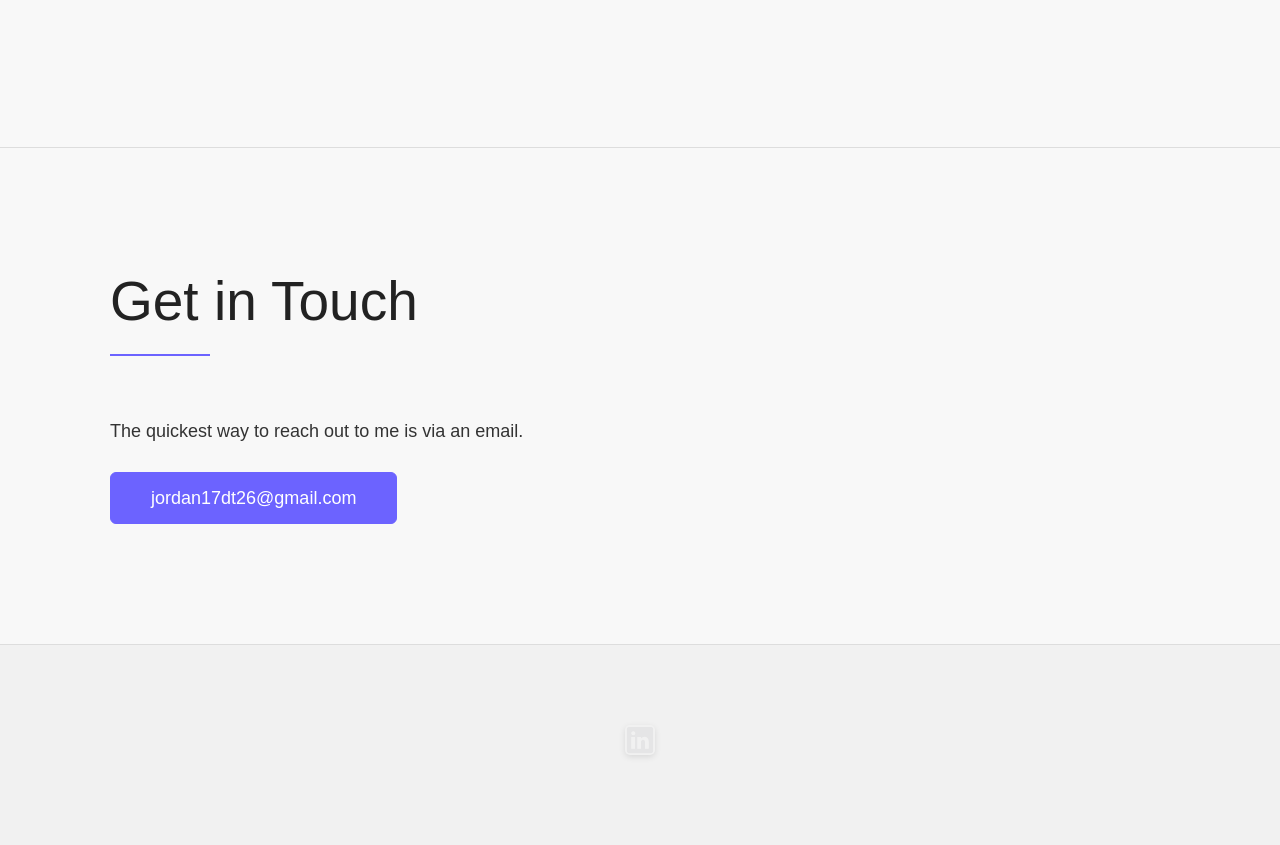
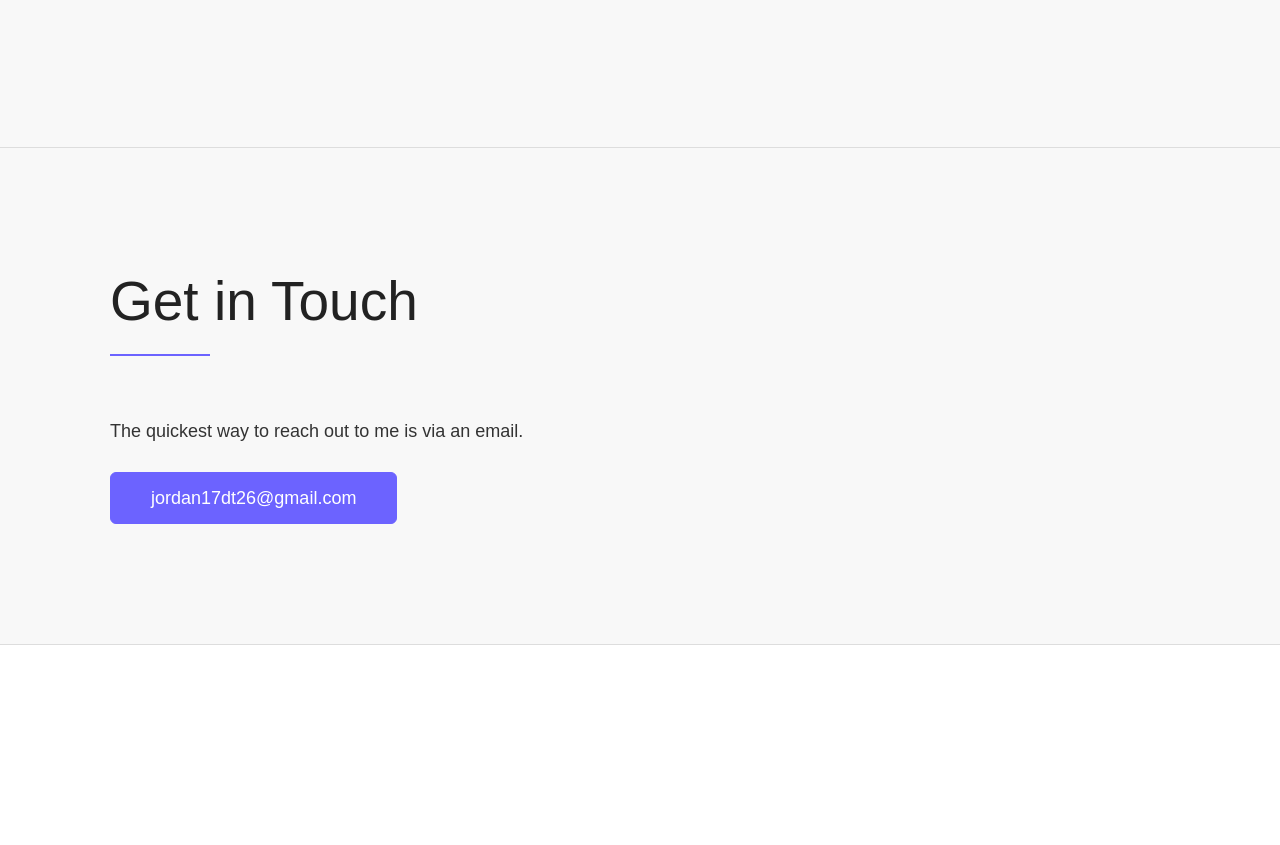
Before and after one commit to jtdt3/github-portfolio, a plain HTML site: page index.html in a window 1280 px wide. Shown: the part 5825-6670 px from the top of the page. After the commit the page ends 6470 px from the top, so only its background shows below. Drawn offline with Linux system fonts and the light colour scheme; a script that the page names is missing; a web font is replaced by a local one.

Commit message:
Update index.html

```diff
--- a/index.html
+++ b/index.html
@@ -175,18 +175,7 @@
 
   <!-- ***** Footer ***** -->
 
-  <footer role="contentinfo" class="footer">
-    <div class="row">
-      <!-- Update the links to point to your accounts -->
-      <ul class="footer__social-links">
-        <li class="footer__social-link-item">
-          <a href="https://linkedin.com/in/jordan-tha ">
-            <img src="./images/linkedin.svg" title="Link to Linkedin Profile" class="footer__social-image" alt="Linkedin">
-          </a>
-        </li>
-      </ul>
-    </div>
-  </footer>
+
 
   <a href="#top" class="back-to-top" title="Back to Top">
     <img src="./images/arrow-up.svg" alt="Back to Top" class="back-to-top__image"/>
```
